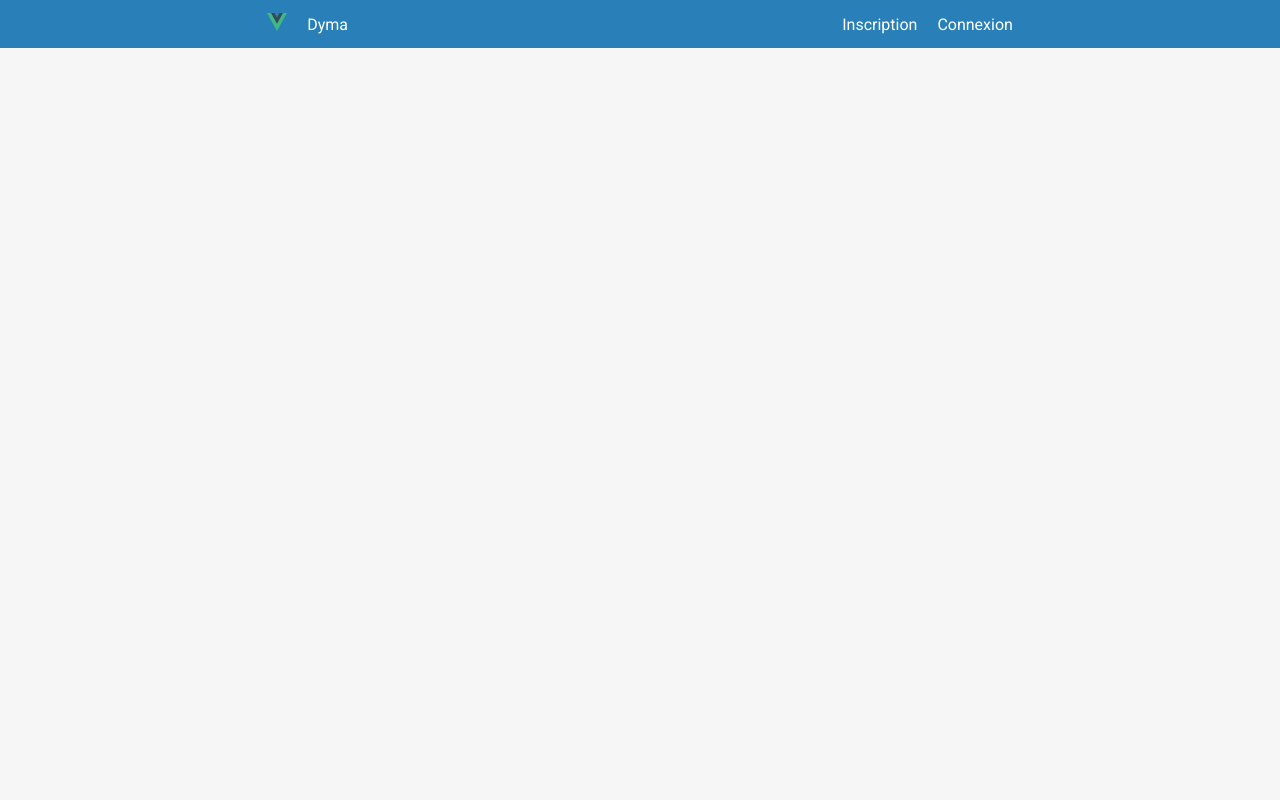
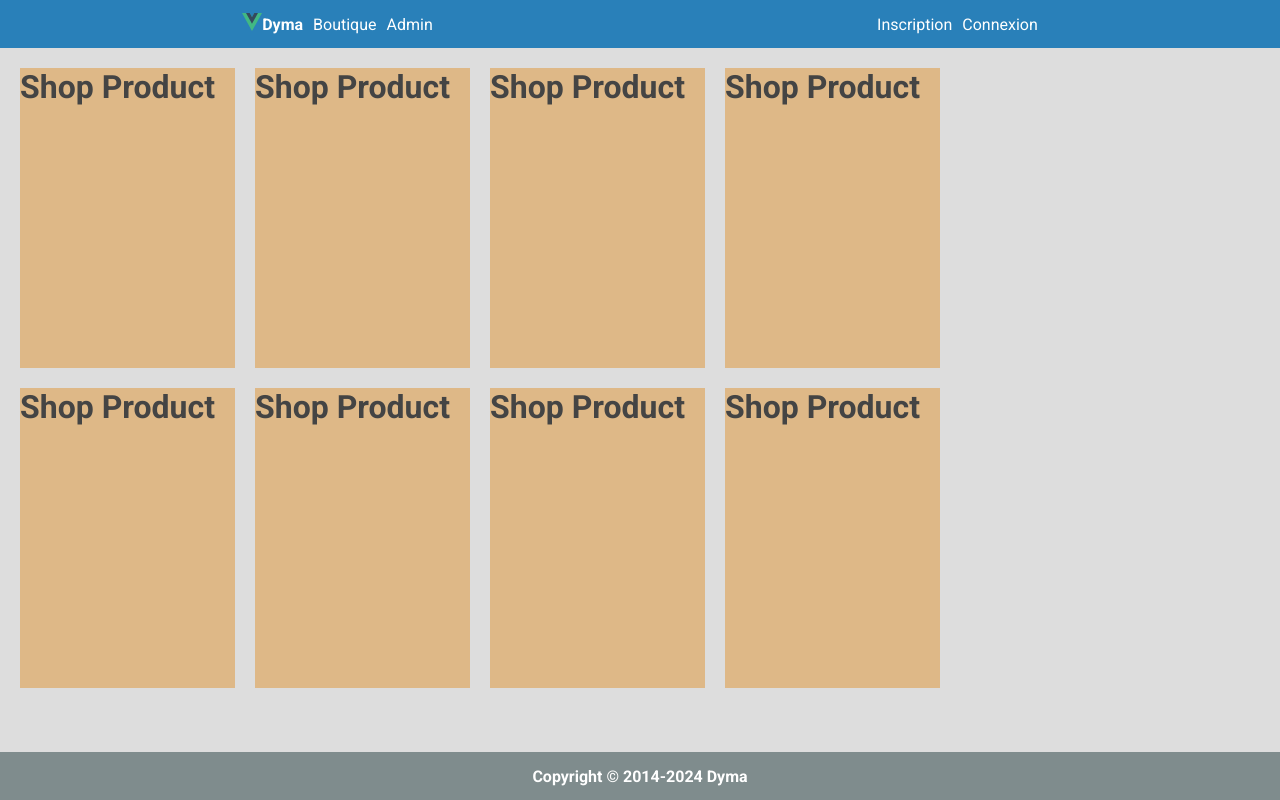
Before and after one commit to Leblanc-Sebastien/Boutique, a Vue app: page / in a window 1280 px wide. Built offline with nearby package versions, Linux system fonts and the light colour scheme.

Commit message:
header updated

```diff
--- a/src/App.vue
+++ b/src/App.vue
@@ -8,9 +8,9 @@ import ShopView from './components/Shop/ShopView.vue'
 <template>
   <div class="main-container">
     <TheHeader class="header" />
-    <!-- <ShopView class="shop b2" />
-    <CartView class="cart b3" />
-    <TheFooter class="footer" /> -->
+    <ShopView class="shop" />
+    <!-- <CartView class="cart b3" /> -->
+    <TheFooter class="footer" />
   </div>
 </template>
 
@@ -18,6 +18,7 @@ import ShopView from './components/Shop/ShopView.vue'
 @import './assets/main.scss';
 
 .main-container {
+  background-color: var(--gray-2);
   display: grid;
   grid-template-areas: "header header" "shop cart" "footer footer";
   grid-template-columns: 75% 25%;
--- a/src/components/Header.vue
+++ b/src/components/Header.vue
@@ -5,10 +5,11 @@
 <template>
     <header class="d-flex flex-row align-item-center">
         <ul class="d-flex flex-row align-item-center">
-            <li><a href="#"><img src="../../src/assets/logo.svg" alt="logo Vue"></a></li>
-            <li>Dyma</li>
+            <li class="d-flex flex-row align-item-center"><a href="#"><img src="../../src/assets/logo.svg" alt="logo Vue"><span>Dyma</span></a></li>
+            <li><a href="#">Boutique</a></li>
+            <li><a href="#">Admin</a></li>
         </ul>
-        <ul class="d-flex flex-row align-item-center">
+        <ul class="d-flex flex-row align-item-center sign-link">
             <li><a href="#">Inscription</a></li>
             <li><a href="#">Connexion</a></li>
         </ul>
@@ -16,21 +17,27 @@
 </template>
 
 <style lang="scss" scoped>
-    header{
+header {
     background-color: var(--primary-2);
     color: var(--text-primary-color);
     padding-left: 20px;
     padding-right: 20px;
-        justify-content: space-around;
-        a{
+    justify-content:space-around;
+
+    a {
         color: var(--text-primary-color);
-            img{
+
+        span{
+            font-weight: 700;
+        }
+
+        img {
             width: 20px;
         }
     }
 
-        ul{
-            gap: 20px;
+    ul {
+        gap: 10px;
     }
 }
 </style>
```
Lines whose indentation alone changed are shown as unchanged.
